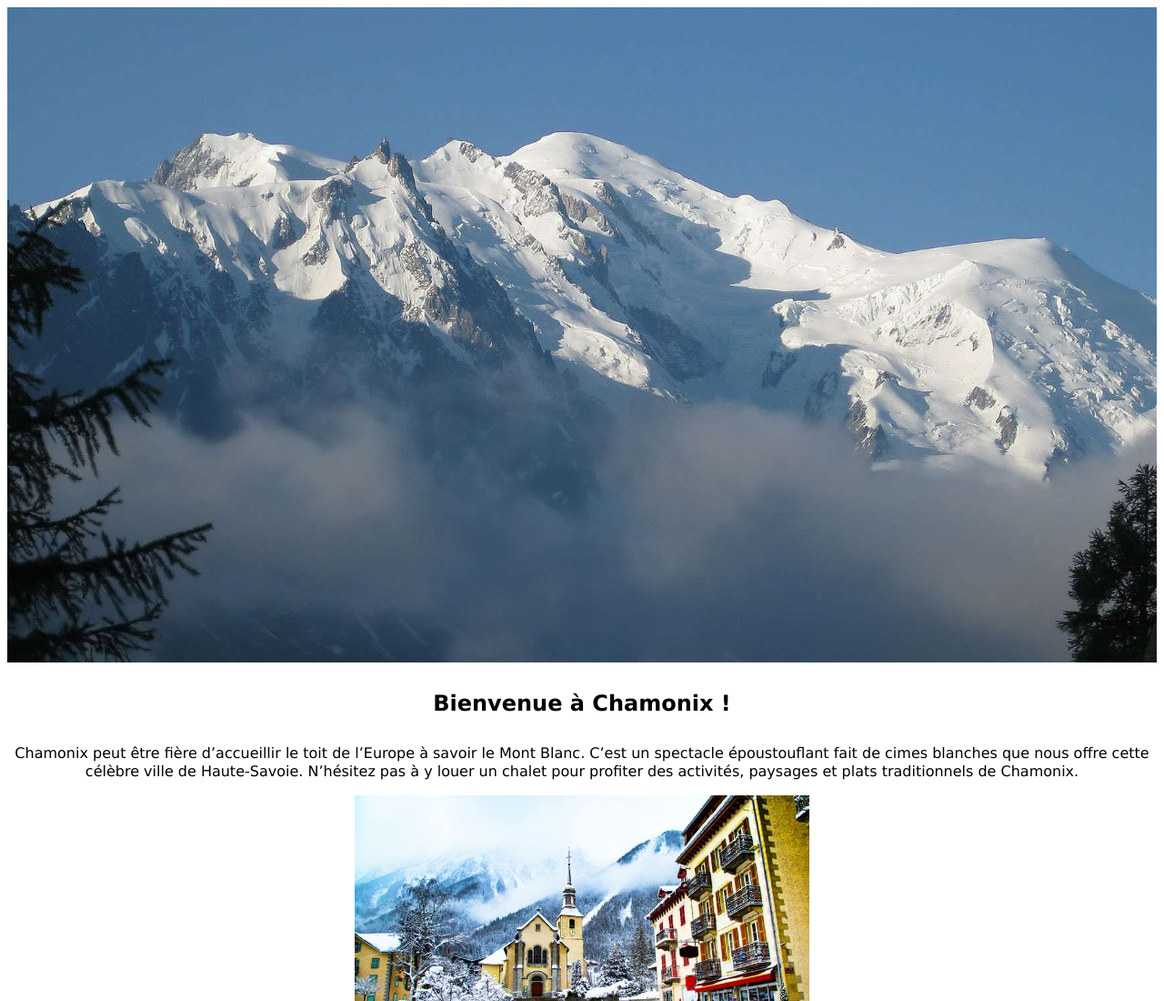
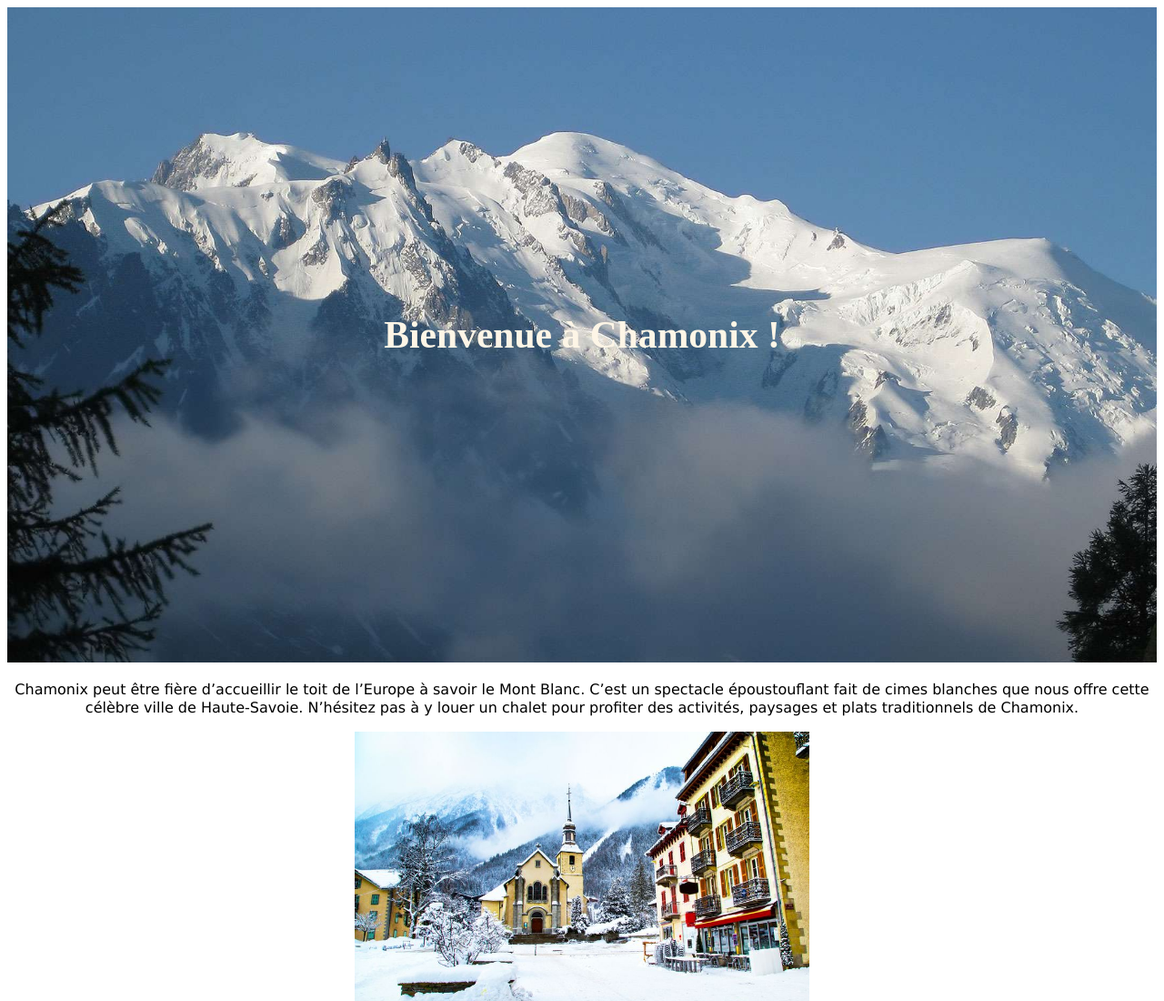
Before and after one commit to KingTiti/projet_html, a plain HTML site: page montblanc.html in a window 1280 px wide. Shown: the top 1100 px of the page at 91% size. Drawn offline with Linux system fonts and the light colour scheme.

Commit message:
Update montblanc.html

```diff
--- a/montblanc.html
+++ b/montblanc.html
@@ -7,9 +7,9 @@
     </head>
     <body>
         <section id="Montblanc">
-            <h1></h1>
+            <h1>Bienvenue à Chamonix !</h1>
         </section>
-        <h2>Bienvenue à Chamonix !</h2>
+        <h2></h2>
         <p>
             Chamonix peut être fière d’accueillir le toit de l’Europe à savoir le Mont Blanc. C’est un spectacle époustouflant
              fait de cimes blanches que nous offre cette célèbre ville de Haute-Savoie. N’hésitez pas à y louer un chalet pour
```
